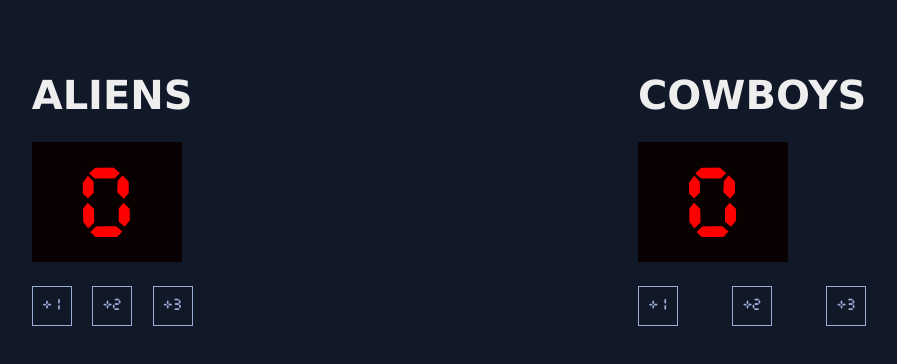
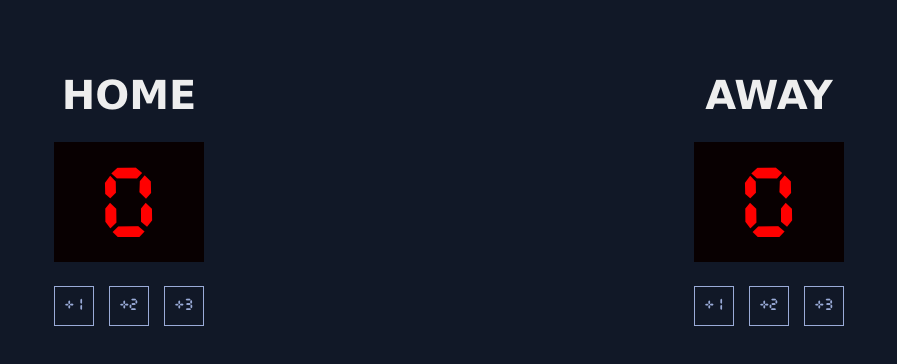
Before and after one commit to joseceballos/ScoreBoard, a plain HTML site: page index.html in a window 1280 px wide. Shown: the whole page, without its empty margins (191-1088 px from the left). Drawn offline with nearby package versions, Linux system fonts and the light colour scheme.

Commit message:
Revert "Update index.html"
This reverts commit 9ac0b42c139175e3c09aea7c172c847c1886895f.

```diff
--- a/index.html
+++ b/index.html
@@ -5,7 +5,7 @@
     <body>
         <div class="container">
             <div class="boardContainer">
-                <h3 class="boardTitle">ALIENS</h3>
+                <h3 class="boardTitle">HOME</h3>
                 <div class="boardPointContainer">
                     <span class="boardPointNumber" id="boardPointNumberHome"></span>
                 </div>
@@ -17,7 +17,7 @@
                 </div>
             </div>
             <div class="boardContainer">
-                <h3 class="boardTitle">COWBOYS</h3>
+                <h3 class="boardTitle">AWAY</h3>
                 <div class="boardPointContainer">
                     <span class="boardPointNumber" id="boardPointNumberGuest"></span>
                 </div>
```
